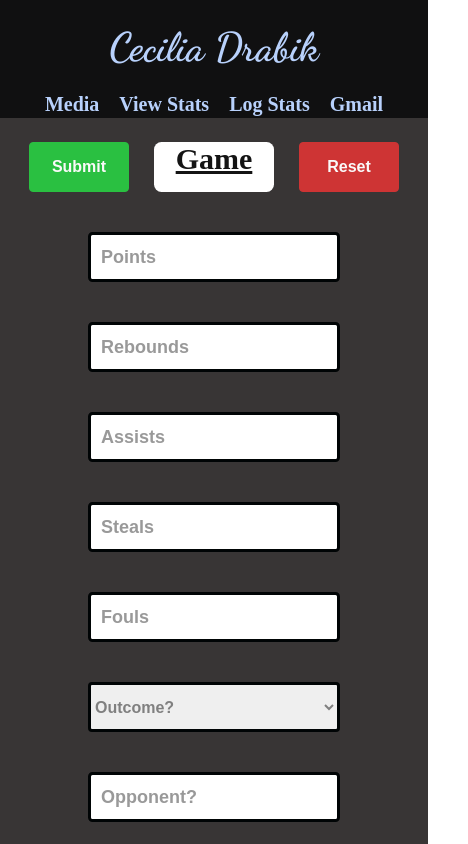
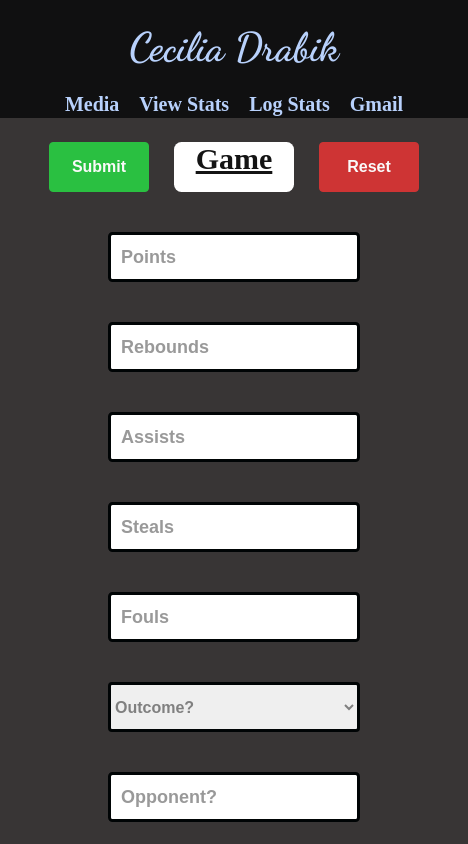
Before and after one commit to mkdrabik/Ciels_Stats, a React (Create React App) app: page /stat_form in a window 390 px wide. Shown: the top 844 px of the page, 468 px wide, since content can reach past the window. Built offline with nearby package versions, Linux system fonts and the light colour scheme; the HTML template or start-up script is replaced by a standard one; a web font is replaced by a local one.

Commit message:
possibly

```diff
--- a/src/pages/Stat_Form.js
+++ b/src/pages/Stat_Form.js
@@ -199,6 +199,11 @@ function StatForm() {
             <option value="AAU">AAU</option>
             <option value="IHM">IHM</option>
           </select>
+          <br />
+          <br />
+          <br />
+          <br />
+          <br />
         </div>
       </body>
     </body>
--- a/src/pages/css/Stat_Form.css
+++ b/src/pages/css/Stat_Form.css
@@ -30,7 +30,6 @@
 
 .bg {
   background-color: rgb(56, 53, 53);
-  position: fixed;
 }
 
 .col {
@@ -40,7 +39,6 @@
   align-items: center;
   padding: 1rem;
 }
-
 .row {
   display: flex;
   flex-direction: row;
@@ -147,6 +145,9 @@ li {
     font-size: 30px;
     height: 50px;
   }
+  .bg {
+    width: 120vw;
+  }
 
   button {
     font-size: 16px;
```
